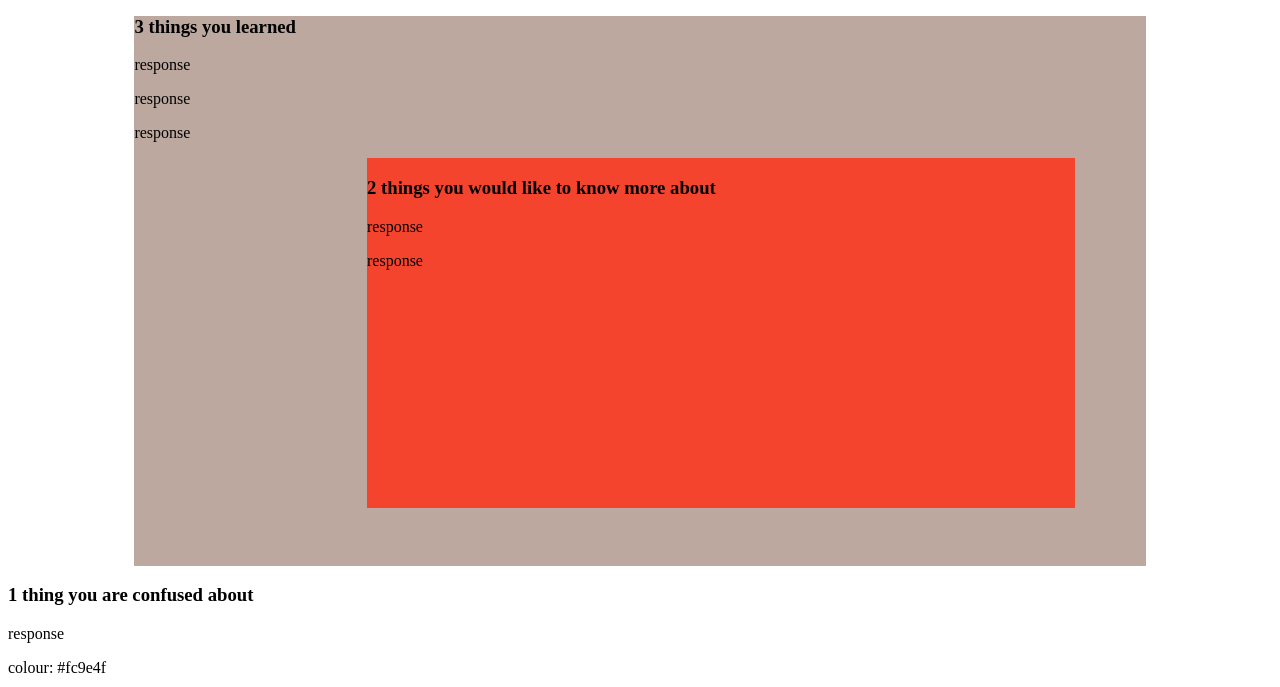
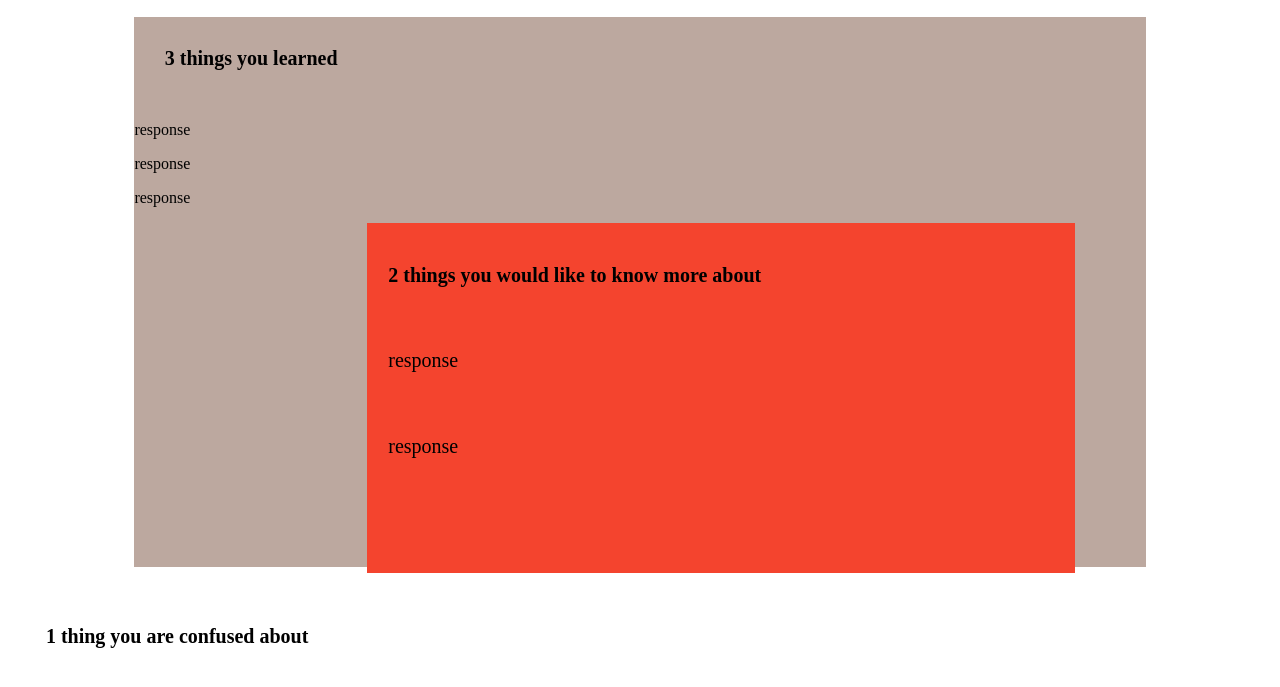
Before and after one commit to aydenchan721-afk/aydenchan721-afk.github.io, a plain HTML site: page classdemo5.html in a window 1280 px wide. Shown: the part 113-800 px from the top of the page. Drawn offline with Linux system fonts and the light colour scheme.

Commit message:
Update classdemo5.html

```diff
--- a/classdemo5.html
+++ b/classdemo5.html
@@ -35,6 +35,11 @@ position: sticky;
       right: 7%;
     }
 
+#child p,h3{
+  padding:3%;
+  font-size:1.25rem;
+
+}
 
   </style>
 </head>
```
